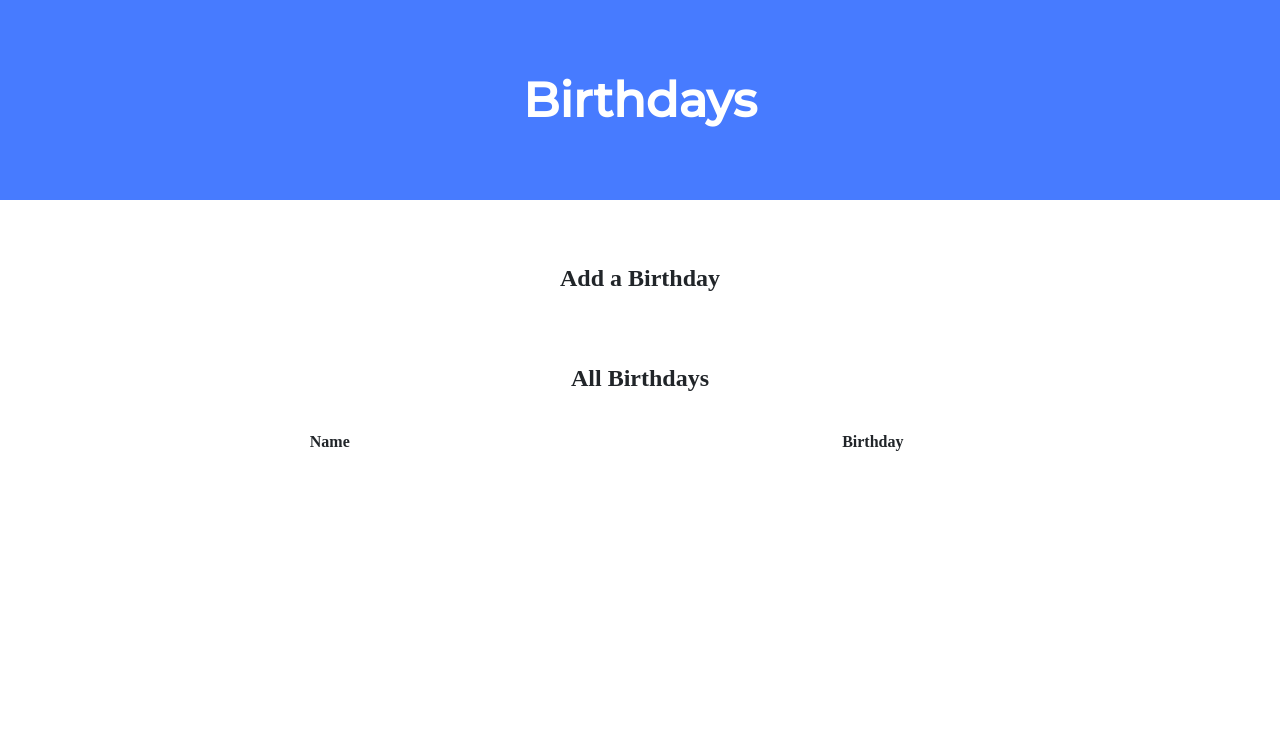
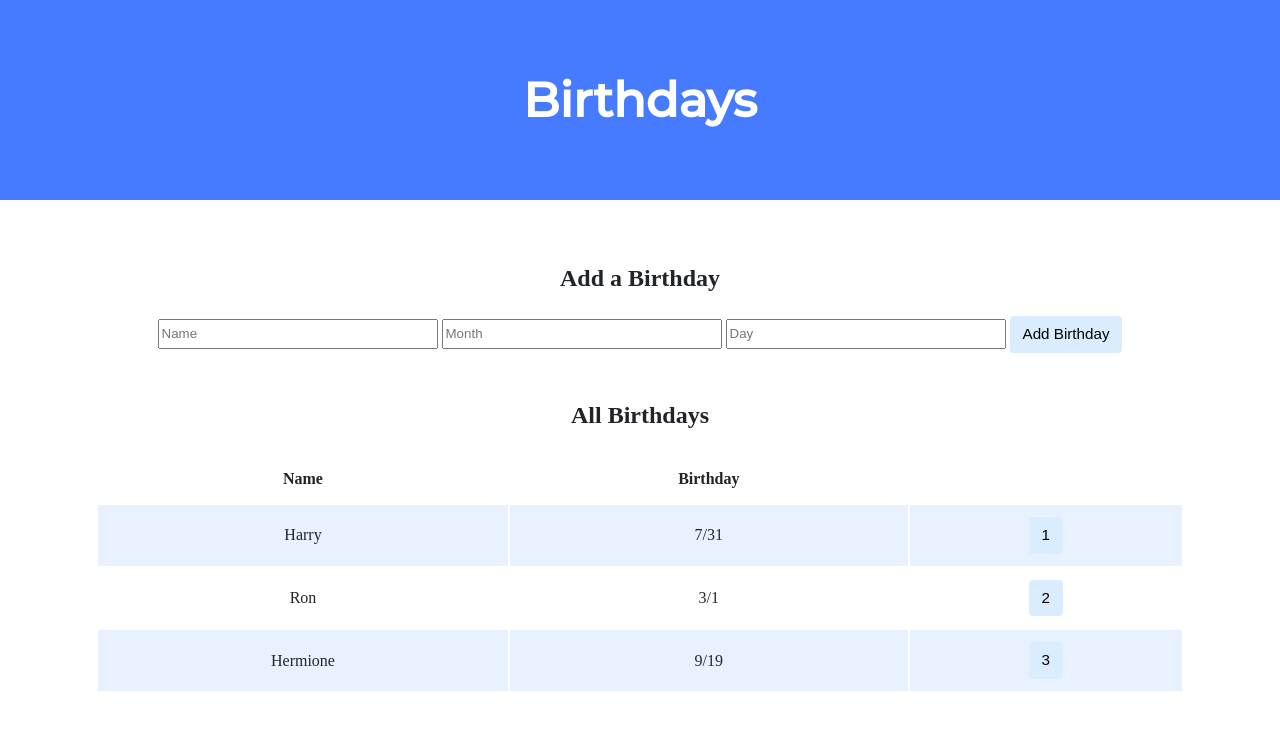
Before and after one commit to Funlamb/HarvardCS50, a Flask app: page / in a window 1280 px wide. Shown: the top 730 px of the page. Run offline with Flask 2, Linux system fonts and the light colour scheme; lists and menus that the app fills with data are empty; some libraries are stand-ins or nearby versions.

Commit message:
Finished lab 9
I'm going to do this on my own with some other data points so I can learn
it better.

```diff
--- a/lab9/application.py
+++ b/lab9/application.py
@@ -16,12 +16,29 @@ db = SQL("sqlite:///birthdays.db")
 def index():
     if request.method == "POST":
 
-        # TODO: Add the user's entry into the database
+        # Get data
+        name = request.form.get("name")
+        month = request.form.get("month")
+        day = request.form.get("day")
+
+        #insert data into table
+        db.execute("INSERT INTO birthdays (name, month, day) VALUES(?, ?, ?)", name, month, day)
 
         return redirect("/")
 
     else:
+        # Query all the birthdays
+        birthdays = db.execute("SELECT * FROM birthdays")
 
-        # TODO: Display the entries in the database on index.html
+        # Render birthdays
+        return render_template("index.html", birthdays=birthdays)
 
-        return render_template("index.html")
+@app.route("/delete", methods=["GET", "POST"])
+def delete():
+    if request.method == "POST":
+        # Get birthday to delete
+        id = request.form.get("birthdayID")
+
+        db.execute("DELETE FROM birthdays WHERE id=?", id)
+
+        return redirect("/")
--- a/lab9/templates/index.html
+++ b/lab9/templates/index.html
@@ -14,7 +14,13 @@
             <div class="section">
 
                 <h2>Add a Birthday</h2>
-                <!-- TODO: Create a form for users to submit a name, a month, and a day -->
+
+                <form action="/" method="post">
+                    <input type="text" name="name" placeholder="Name">
+                    <input type="number" name="month" placeholder="Month" min="1" max="12">
+                    <input type="number" name="day" placeholder="Day" min="1" max="31">
+                    <input type="submit" value="Add Birthday">
+                </form>
             </div>
 
             <div class="section">
@@ -28,7 +34,15 @@
                         </tr>
                     </thead>
                     <tbody>
-                        <!-- TODO: Loop through the database entries to display them in this table -->
+                        {% for birthday in birthdays %}
+                            <tr>
+                                <td>{{ birthday.name}}</td>
+                                <td>{{ birthday.month}}/{{birthday.day}}</td>
+                                <form action="/delete" method="post">
+                                    <td><input type="submit" name="birthdayID" value={{ birthday.id }}></td>
+                                </form>
+                            </tr>
+                        {% endfor %}
                     </tbody>
                 </table>
             </div>
```
